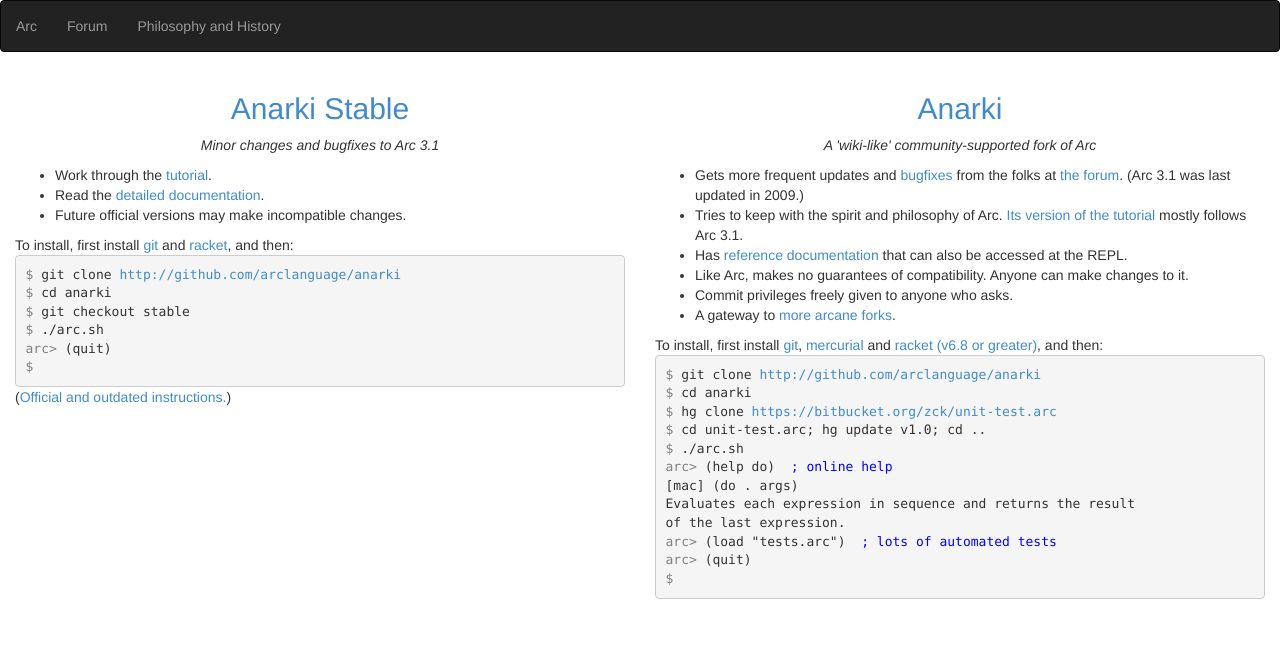
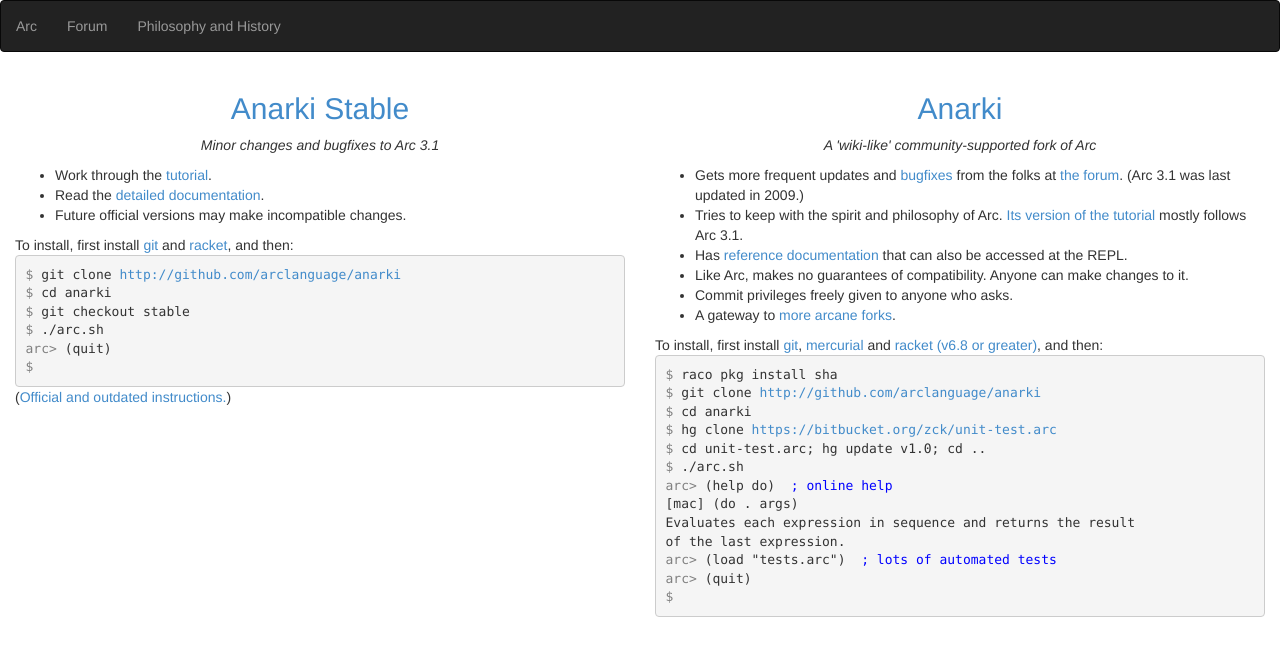
Before and after one commit to arclanguage/arclanguage.github.io, a Jekyll site: the page built from index.md, in a window 1280 px wide. Shown: the top 656 px of the page. Built offline with Jekyll 4.4.1, drawn with Linux system fonts in a browser that asks for light colours.

Commit message:
Add `raco pkg install sha` to the Anarki `master` branch's setup instructions.

```diff
--- a/index.md
+++ b/index.md
@@ -44,6 +44,7 @@
     </ul>
     To install, first install <a href='http://git-scm.com'>git</a>, <a href='http://mercurial.selenic.com'>mercurial</a> and <a href='http://racket-lang.org'>racket (v6.8 or greater)</a>, and then:
     <pre style='margin:0 auto; text-align:left'>
+<span style='color:grey'>$</span> raco pkg install sha
 <span style='color:grey'>$</span> git clone <a href='http://github.com/arclanguage/anarki'>http://github.com/arclanguage/anarki</a>
 <span style='color:grey'>$</span> cd anarki
 <span style='color:grey'>$</span> hg clone <a href='https://bitbucket.org/zck/unit-test.arc'>https://bitbucket.org/zck/unit-test.arc</a>
```
